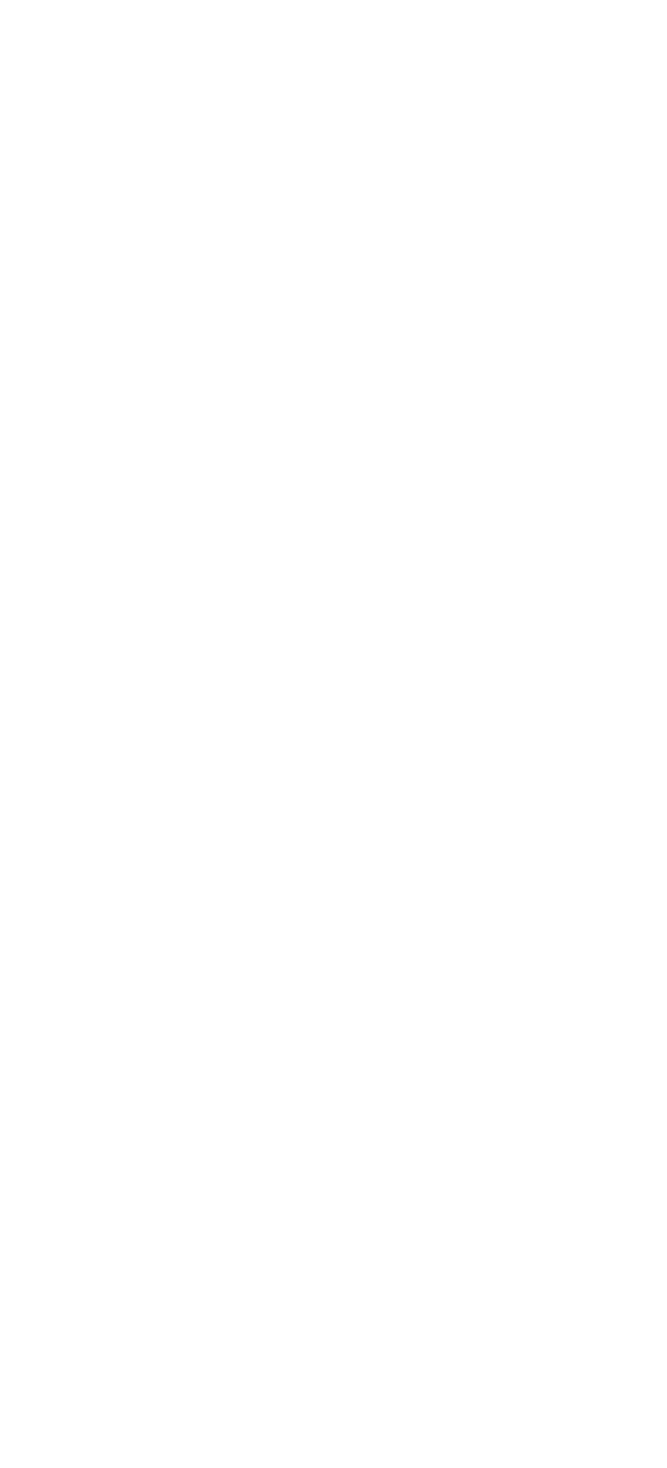
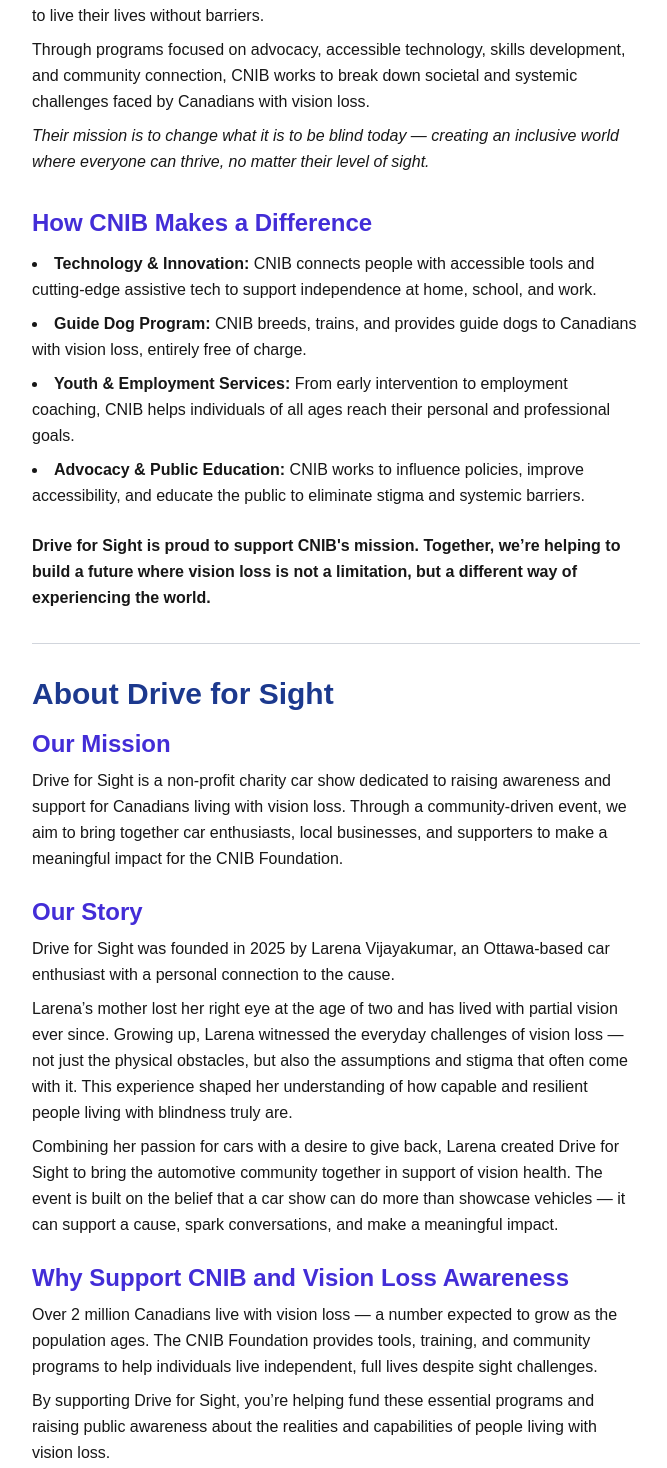
Before and after one commit to ToadLord/dfs, a Next.js app: page /dfsxcnib in a window 1280 px wide. Shown: the part 282-1750 px from the top of the page, without its empty margins (304-971 px from the left). Before the commit the page ends 800 px from the top, so only its background shows below. Built offline with nearby package versions, Linux system fonts and the light colour scheme.

Commit message:
dfsxcnib updated.

```diff
--- a/app/dfsxcnib/page.tsx
+++ b/app/dfsxcnib/page.tsx
@@ -1,7 +1,106 @@
-
-
 export default function Cnib() {
-    return (
-        <div></div>
-    );
+  return (
+    <main className="max-w-2xl mx-auto my-8 p-8 bg-white dark:bg-gray-900 rounded-xl shadow-lg font-sans leading-relaxed">
+      <h1 className="mb-4 text-3xl font-bold text-blue-900 dark:text-blue-300">
+        About CNIB – The Canadian National Institute for the Blind
+      </h1>
+      <section>
+        <p>
+          <strong>Founded in 1918</strong>, CNIB (Canadian National Institute
+          for the Blind) is a national non-profit organization that empowers
+          people who are blind, partially sighted, or deafblind to live their
+          lives without barriers.
+        </p>
+        <p className="mt-2">
+          Through programs focused on advocacy, accessible technology, skills
+          development, and community connection, CNIB works to break down
+          societal and systemic challenges faced by Canadians with vision loss.
+        </p>
+        <p className="mt-2 italic">
+          Their mission is to change what it is to be blind today — creating an
+          inclusive world where everyone can thrive, no matter their level of
+          sight.
+        </p>
+      </section>
+      <h2 className="mt-8 mb-3 text-2xl font-semibold text-indigo-700 dark:text-indigo-300">
+        How CNIB Makes a Difference
+      </h2>
+      <ul className="list-disc list-inside space-y-2">
+        <li>
+          <strong>Technology & Innovation:</strong> CNIB connects people with
+          accessible tools and cutting-edge assistive tech to support
+          independence at home, school, and work.
+        </li>
+        <li>
+          <strong>Guide Dog Program:</strong> CNIB breeds, trains, and provides
+          guide dogs to Canadians with vision loss, entirely free of charge.
+        </li>
+        <li>
+          <strong>Youth & Employment Services:</strong> From early intervention
+          to employment coaching, CNIB helps individuals of all ages reach their
+          personal and professional goals.
+        </li>
+        <li>
+          <strong>Advocacy & Public Education:</strong> CNIB works to influence
+          policies, improve accessibility, and educate the public to eliminate
+          stigma and systemic barriers.
+        </li>
+      </ul>
+      <p className="mt-6 font-semibold">
+        Drive for Sight is proud to support CNIB's mission. Together, we’re
+        helping to build a future where vision loss is not a limitation, but a
+        different way of experiencing the world.
+      </p>
+      <hr className="my-8 border-gray-300 dark:border-gray-700" />
+      <h1 className="text-3xl font-bold text-blue-900 dark:text-blue-300 mb-4">
+        About Drive for Sight
+      </h1>
+      <h2 className="text-2xl font-semibold text-indigo-700 dark:text-indigo-300 mb-2">
+        Our Mission
+      </h2>
+      <p>
+        Drive for Sight is a non-profit charity car show dedicated to raising
+        awareness and support for Canadians living with vision loss. Through a
+        community-driven event, we aim to bring together car enthusiasts, local
+        businesses, and supporters to make a meaningful impact for the CNIB
+        Foundation.
+      </p>
+      <h2 className="text-2xl font-semibold text-indigo-700 dark:text-indigo-300 mt-6 mb-2">
+        Our Story
+      </h2>
+      <p>
+        Drive for Sight was founded in 2025 by Larena Vijayakumar, an
+        Ottawa-based car enthusiast with a personal connection to the cause.
+      </p>
+      <p className="mt-2">
+        Larena’s mother lost her right eye at the age of two and has lived with
+        partial vision ever since. Growing up, Larena witnessed the everyday
+        challenges of vision loss — not just the physical obstacles, but also
+        the assumptions and stigma that often come with it. This experience
+        shaped her understanding of how capable and resilient people living with
+        blindness truly are.
+      </p>
+      <p className="mt-2">
+        Combining her passion for cars with a desire to give back, Larena
+        created Drive for Sight to bring the automotive community together in
+        support of vision health. The event is built on the belief that a car
+        show can do more than showcase vehicles — it can support a cause, spark
+        conversations, and make a meaningful impact.
+      </p>
+      <h2 className="text-2xl font-semibold text-indigo-700 dark:text-indigo-300 mt-6 mb-2">
+        Why Support CNIB and Vision Loss Awareness
+      </h2>
+      <p>
+        Over 2 million Canadians live with vision loss — a number expected to
+        grow as the population ages. The CNIB Foundation provides tools,
+        training, and community programs to help individuals live independent,
+        full lives despite sight challenges.
+      </p>
+      <p className="mt-2">
+        By supporting Drive for Sight, you’re helping fund these essential
+        programs and raising public awareness about the realities and
+        capabilities of people living with vision loss.
+      </p>
+    </main>
+  );
 }
```
